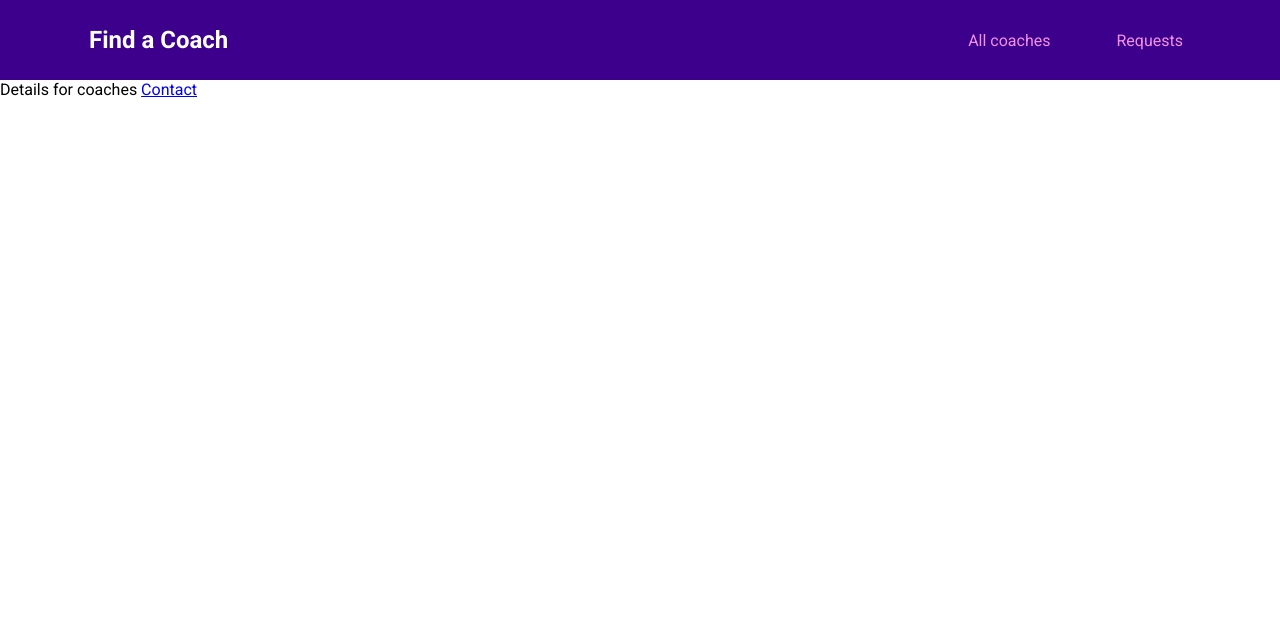
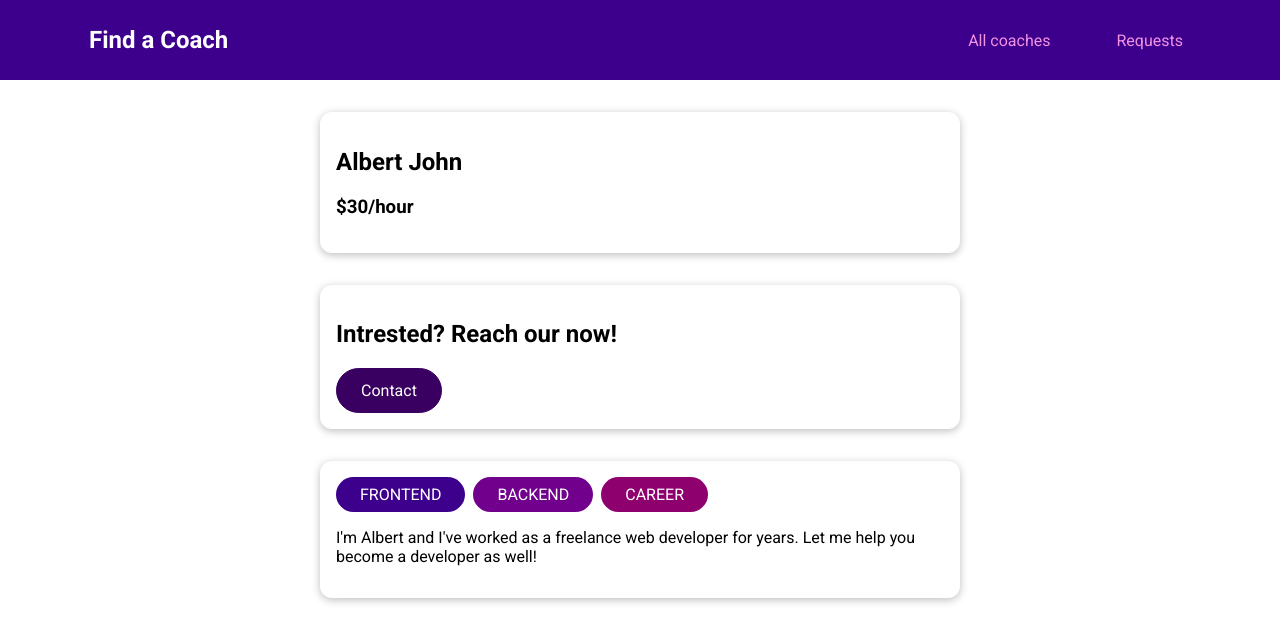
Before and after one commit to itsathefak/Coach-Finder-VueJS, a Vue app: page /coaches/c1 in a window 1280 px wide. Shown: the top 642 px of the page. Built offline with nearby package versions, Linux system fonts and the light colour scheme.

Commit message:
Build Coach Detail Component

```diff
--- a/src/pages/coaches/CoachDetails.vue
+++ b/src/pages/coaches/CoachDetails.vue
@@ -1,5 +1,55 @@
 <template>
-Details for coaches
-<router-view></router-view>
-<router-link to="/coaches/c1/contact">Contact</router-link>
+  <section>
+    <base-card>
+      <h2>{{ fullName }}</h2>
+      <h3>${{ rate }}/hour</h3>
+    </base-card>
+  </section>
+  <section>
+    <base-card>
+      <header>
+        <h2>Intrested? Reach our now!</h2>
+        <base-button link :to="contactLink">Contact</base-button>
+      </header>
+      <router-view></router-view>
+    </base-card>
+  </section>
+  <section>
+    <base-card>
+      <base-badge v-for="area in areas" :key="area" :type="area" :title="area">      </base-badge>
+
+        <p>{{ description }}</p>
+    </base-card>
+  </section>
 </template>
+
+<script>
+export default{
+    props:['id'],
+    data(){
+        return{
+            selectedCoach: null
+        }
+    },
+    computed: {
+        fullName(){
+            return this.selectedCoach.firstName + ' ' + this.selectedCoach.lastName;
+        },
+        areas(){
+            return this.selectedCoach.areas;
+        },
+        rate(){
+            return this.selectedCoach.hourlyRate;
+        },
+        description(){
+            return this.selectedCoach.description;
+        },
+        contactLink(){
+            return this.$route.path + '/' + this.id + '/contact'
+        }
+    },
+    created(){
+        this.selectedCoach = this.$store.getters['coaches/coaches'].find(coach => coach.id === this.id);
+    }
+}
+</script>
--- a/src/router.js
+++ b/src/router.js
@@ -17,6 +17,7 @@
     {
       path: '/coaches/:id',
       component: CoachDetails,
+      props: true,
       children: [
         { path: 'contact', component: ContactCoach }, //coaches/c1/contact
       ],
```
